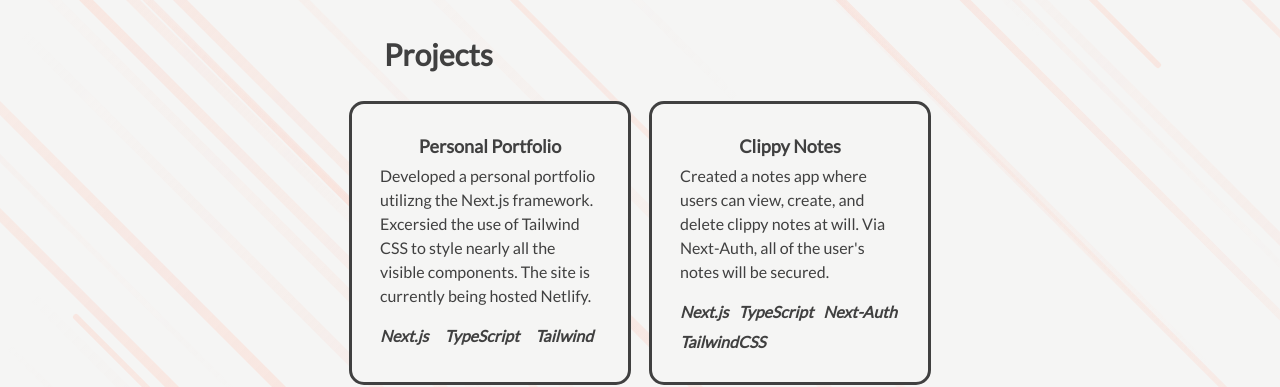
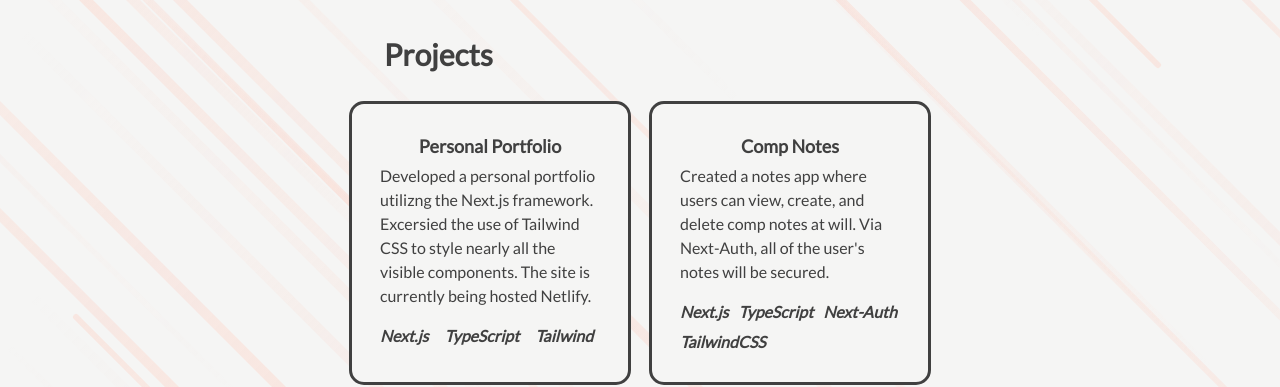
Before and after one commit to almond5/personal-portfolio, a Next.js app: page / in a window 1280 px wide. Shown: the part 1980-2367 px from the top of the page. Built offline with nearby package versions, Linux system fonts and the light colour scheme.

Commit message:
Update Projects.tsx

```diff
--- a/pages/Projects.tsx
+++ b/pages/Projects.tsx
@@ -38,12 +38,12 @@
           className="outline bg-stone-100
             p-7 transition-transform hover:-translate-y-2 rounded-xl"
         >
-          <Link href="https://github.com/adrianhossen5/clippy-notes">
+          <Link href="https://github.com/adrianhossen5/comp-notes">
             <a target="_blank">
-              <div className="mb-1 text-lg font-bold">Clippy Notes</div>
+              <div className="mb-1 text-lg font-bold">Comp Notes</div>
               <p className="mb-4 text-md text-left">
                 Created a notes app where users can view, create, and delete
-                clippy notes at will. Via Next-Auth, all of the user&apos;s
+                comp notes at will. Via Next-Auth, all of the user&apos;s
                 notes will be secured.
               </p>
               <ul className="flex flex-wrap gap-x-2.5 gap-y-1.5 text-md text-left italic font-semibold">
```
